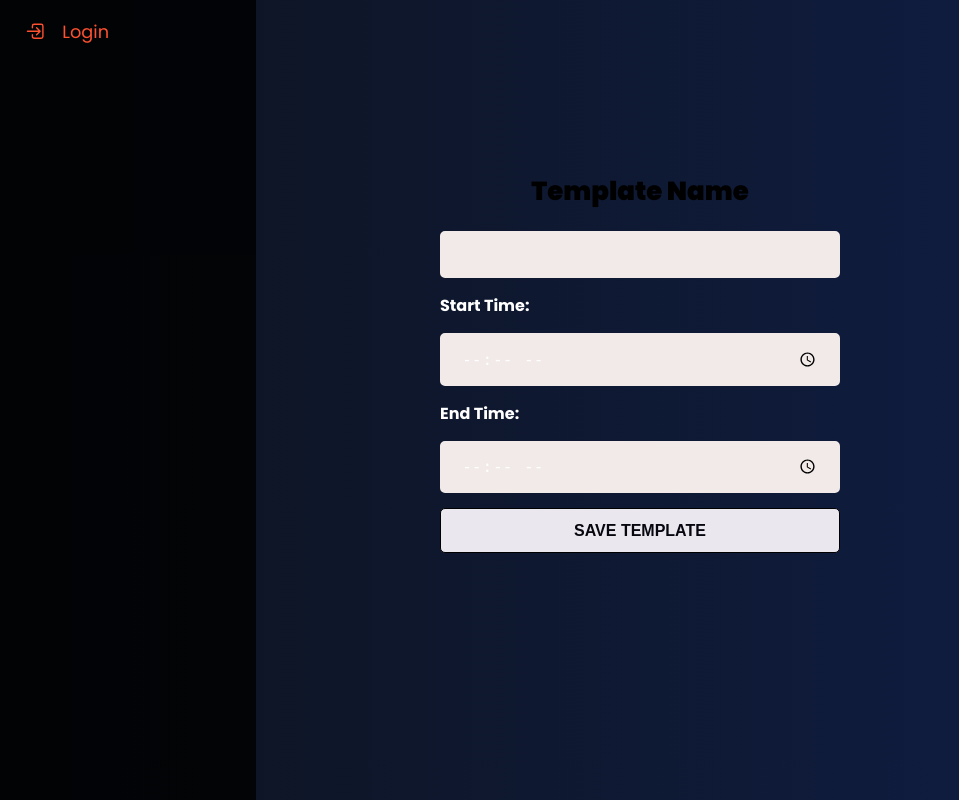
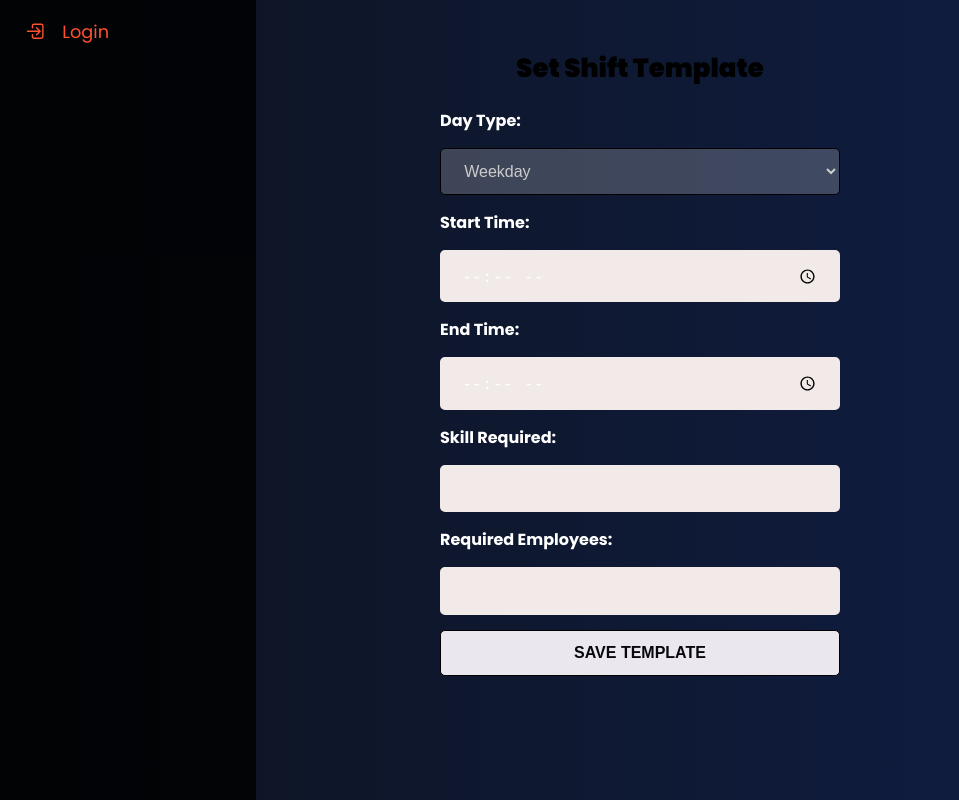
Before and after one commit to p-ivanovv/Mladi-Bogati-Tuesari, a Flask app: template templates/set_shift_template.html in a window 1280 px wide. Shown: the whole page, without its empty margins (0-959 px from the left). Run offline with Flask 3, Linux system fonts and the light colour scheme; the template is opened without the code that fills it, so the values that code supplies are empty.

Commit message:
fixed templates

```diff
--- a/templates/set_shift_template.html
+++ b/templates/set_shift_template.html
@@ -10,7 +10,7 @@
             display: flex;
             justify-content: center;
             align-items: center;
-            height: calc(100vh - 60px); /* Adjust height based on navbar height */
+            height: calc(100vh - 60px);
         }
         .form-container form {
             display: flex;
@@ -19,14 +19,17 @@
             width: 100%;
             max-width: 400px;
         }
-        .form-container label, .form-container input, .form-container button {
+        .form-container label,
+        .form-container input,
+        .form-container select,
+        .form-container button {
             width: 100%;
             margin-bottom: 15px;
-            font-size: 16px; /* Increase text size */
+            font-size: 16px;
         }
         .form-container h1 {
-            font-size: 26px; /* Slightly larger font size for the title */
-            margin-bottom: 20px; /* Add some space below the title */
+            font-size: 26px;
+            margin-bottom: 20px;
         }
         body {
             overflow-y: scroll;
@@ -37,12 +40,26 @@
     {% include 'navbar.html' %}
     <div class="form-container">
         <form method="POST" action="{{ url_for('set_shift_template') }}">
-            <h1>Template Name</h1>
-            <input type="text" id="template_name" name="template_name" required>
+            <h1>Set Shift Template</h1>
+
+            <label for="day_type">Day Type:</label>
+            <select id="day_type" name="day_type" required>
+                <option value="Weekday">Weekday</option>
+                <option value="Weekend">Weekend</option>
+            </select>
+
             <label for="start_time">Start Time:</label>
             <input type="time" id="start_time" name="start_time" required>
+
             <label for="end_time">End Time:</label>
             <input type="time" id="end_time" name="end_time" required>
+
+            <label for="skill">Skill Required:</label>
+            <input type="text" id="skill" name="skill" required>
+
+            <label for="required_employees">Required Employees:</label>
+            <input type="number" id="required_employees" name="required_employees" min="1" required>
+
             <button type="submit">Save Template</button>
         </form>
     </div>
```
